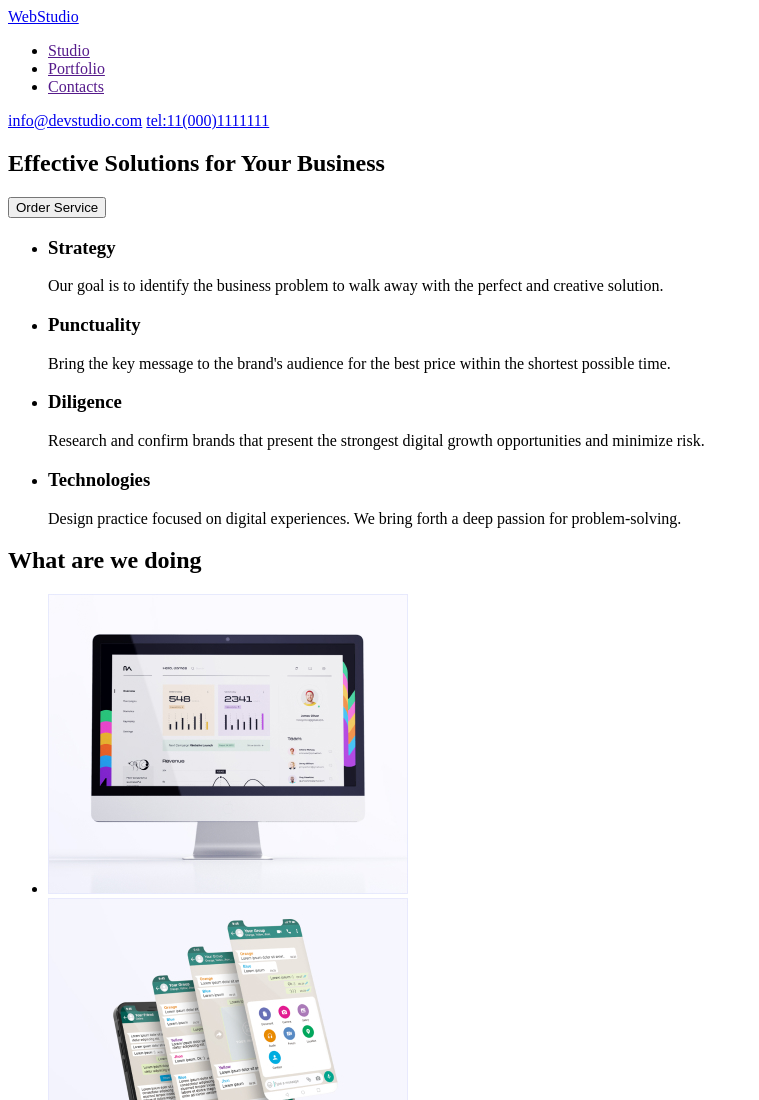
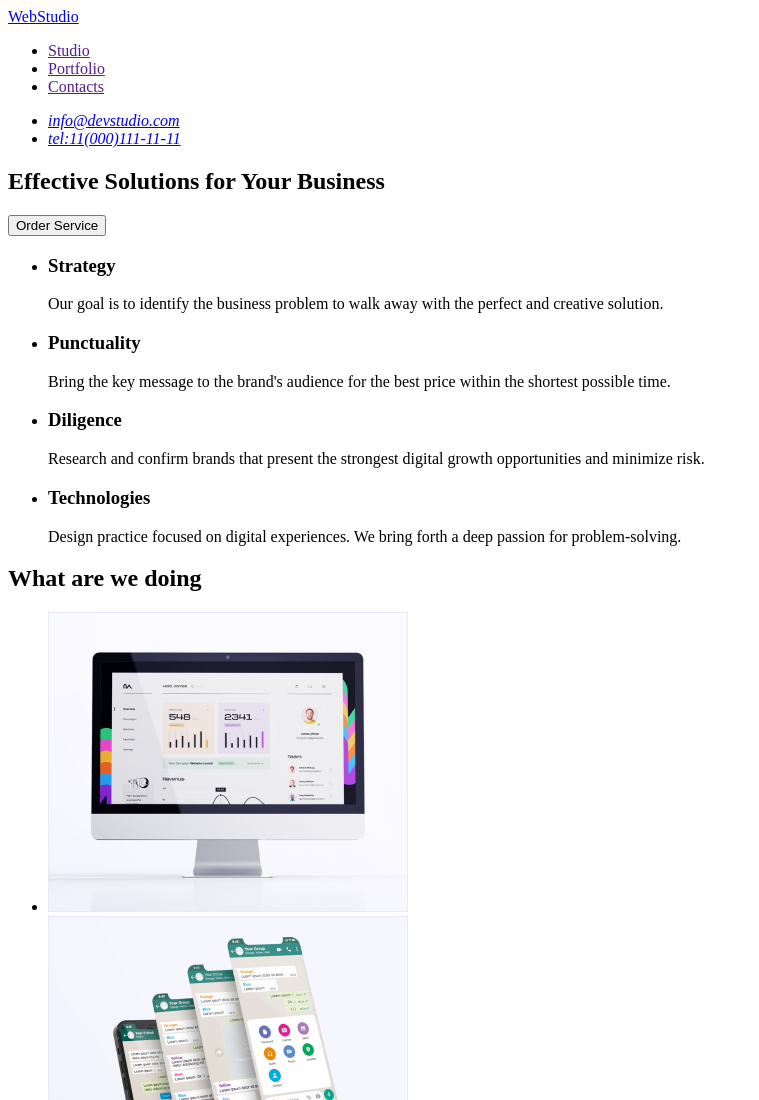
Before and after one commit to Yakiv87/goit-markup-hw-01, a plain HTML site: page index.html in a window 1280 px wide. Shown: the top 1100 px of the page, without its empty margins (0-759 px from the left). Drawn offline with Linux system fonts and the light colour scheme.

Commit message:
Update index.html

```diff
--- a/index.html
+++ b/index.html
@@ -16,8 +16,16 @@
           <li><a href="">Contacts</a></li>
         </ul>
       </nav>
-      <a href="email:info@devstudio.com">info@devstudio.com</a>
-      <a href="tel:+11(000)111-11-11">tel:11(000)1111111</a>
+      <address>
+        <ul>
+          <li>
+            <a href="mailto:info@devstudio.com">info@devstudio.com</a>
+          </li>
+          <li>
+            <a href="tel:+110001111111">tel:11(000)111-11-11</a>
+          </li>
+        </ul>
+      </address>
     </header>
     <main>
       <section>
```
